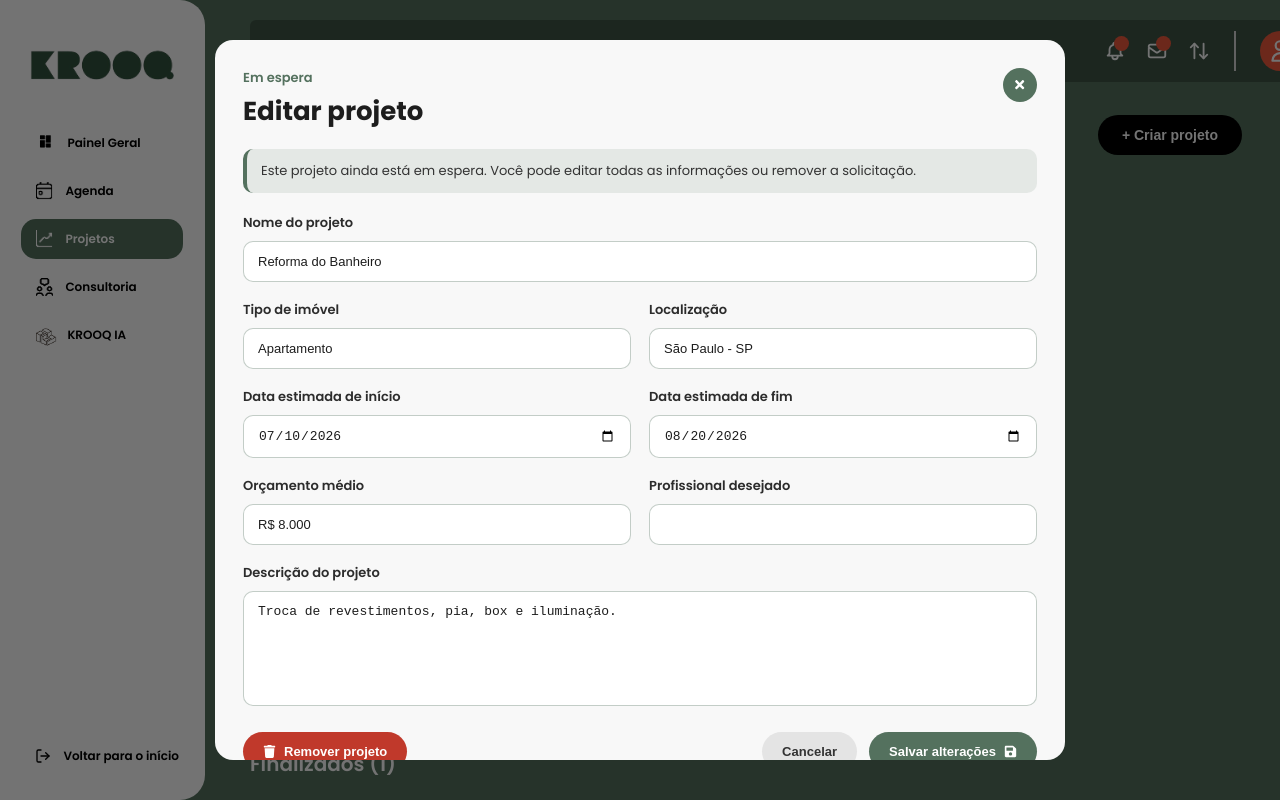
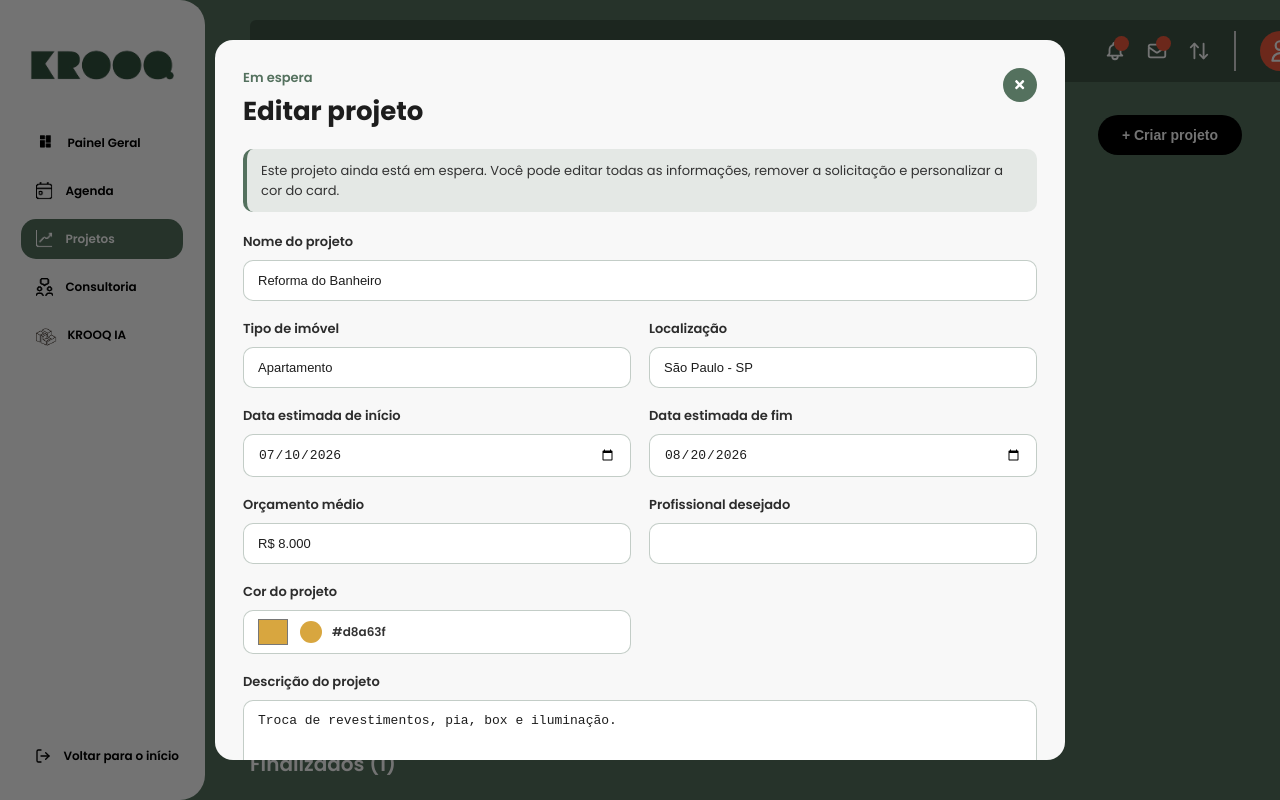
Before and after one commit to KROOQOFC/Front-End-KROOQ, a React (Vite) app in the folder krooq/: page /projetosCliente in a window 1280 px wide. Both pictures are taken after a click on the element 407 px from the left and 354 px from the top of the page. Built offline with nearby package versions, Linux system fonts and the light colour scheme; no server answers.

Commit message:
adiciona funcionalidade de seleção de cor para projetos nos modais de criação e edição

```diff
--- a/krooq/src/components/ModalCriarProjetoCliente/ModalCriarProjetoCliente.css
+++ b/krooq/src/components/ModalCriarProjetoCliente/ModalCriarProjetoCliente.css
@@ -43,7 +43,7 @@
 
 .TopoModalCriarProjetoCliente p {
   margin: 0 0 4px;
-  color: #E35336;
+  color: #e35336;
   font-size: 13px;
   font-weight: 600;
 }
@@ -111,6 +111,41 @@
 .GrupoCampoProjetoCliente input:focus,
 .GrupoCampoProjetoCliente textarea:focus {
   border-color: #54715e;
+}
+
+.CampoCorProjetoCliente {
+  width: 100%;
+  height: 44px;
+  border: 1px solid rgba(84, 113, 94, 0.35);
+  border-radius: 10px;
+  background-color: #fff;
+  padding: 8px 12px;
+  box-sizing: border-box;
+  display: flex;
+  align-items: center;
+  gap: 10px;
+}
+
+.CampoCorProjetoCliente input {
+  width: 34px;
+  height: 34px;
+  border: none;
+  padding: 0;
+  background: transparent;
+  cursor: pointer;
+}
+
+.CampoCorProjetoCliente span {
+  width: 22px;
+  height: 22px;
+  border-radius: 50%;
+}
+
+.CampoCorProjetoCliente p {
+  margin: 0;
+  color: #333;
+  font-size: 12px;
+  font-weight: 600;
 }
 
 .UploadFotosProjetoCliente {
--- a/krooq/src/components/ModalCriarProjetoCliente/ModalCriarProjetoCliente.jsx
+++ b/krooq/src/components/ModalCriarProjetoCliente/ModalCriarProjetoCliente.jsx
@@ -13,6 +13,7 @@ function ModalCriarProjetoCliente({ aberto, aoFechar, aoCriarProjeto }) {
     profissionalDesejado: "",
     descricao: "",
     fotos: [],
+    cor: "#d8a63f",
   });
 
   if (!aberto) return null;
@@ -37,6 +38,7 @@ function ModalCriarProjetoCliente({ aberto, aoFechar, aoCriarProjeto }) {
       profissionalDesejado: "",
       descricao: "",
       fotos: [],
+      cor: "#d8a63f",
     });
   }
 
@@ -128,6 +130,21 @@ function ModalCriarProjetoCliente({ aberto, aoFechar, aoCriarProjeto }) {
             />
           </div>
 
+          <div className="GrupoCampoProjetoCliente">
+            <label>Cor do projeto</label>
+
+            <div className="CampoCorProjetoCliente">
+              <input
+                type="color"
+                value={dadosProjeto.cor}
+                onChange={(e) => atualizarCampo("cor", e.target.value)}
+              />
+
+              <span style={{ backgroundColor: dadosProjeto.cor }}></span>
+              <p>{dadosProjeto.cor}</p>
+            </div>
+          </div>
+
           <div className="GrupoCampoProjetoCliente CampoGrandeProjetoCliente">
             <label>Descrição do projeto</label>
             <textarea
--- a/krooq/src/components/ModalEditarProjetoCliente/ModalEditarProjetoCliente.css
+++ b/krooq/src/components/ModalEditarProjetoCliente/ModalEditarProjetoCliente.css
@@ -113,6 +113,41 @@
   cursor: not-allowed;
 }
 
+.CampoCorEditarProjetoCliente {
+  width: 100%;
+  height: 44px;
+  border: 1px solid rgba(84, 113, 94, 0.35);
+  border-radius: 10px;
+  background-color: #fff;
+  padding: 8px 12px;
+  box-sizing: border-box;
+  display: flex;
+  align-items: center;
+  gap: 10px;
+}
+
+.CampoCorEditarProjetoCliente input {
+  width: 34px;
+  height: 34px;
+  border: none;
+  padding: 0;
+  background: transparent;
+  cursor: pointer;
+}
+
+.CampoCorEditarProjetoCliente span {
+  width: 22px;
+  height: 22px;
+  border-radius: 50%;
+}
+
+.CampoCorEditarProjetoCliente p {
+  margin: 0;
+  color: #333;
+  font-size: 12px;
+  font-weight: 600;
+}
+
 .BotoesModalEditarProjetoCliente {
   grid-column: span 2;
   display: flex;
--- a/krooq/src/components/ModalEditarProjetoCliente/ModalEditarProjetoCliente.jsx
+++ b/krooq/src/components/ModalEditarProjetoCliente/ModalEditarProjetoCliente.jsx
@@ -49,8 +49,8 @@ function ModalEditarProjetoCliente({
 
         <div className="AvisoEditarProjetoCliente">
           {projetoEmEspera
-            ? "Este projeto ainda está em espera. Você pode editar todas as informações ou remover a solicitação."
-            : "Este projeto já foi iniciado. Agora você pode alterar apenas datas, orçamento e finalizar o projeto."}
+            ? "Este projeto ainda está em espera. Você pode editar todas as informações, remover a solicitação e personalizar a cor do card."
+            : "Este projeto já foi iniciado. Agora você pode alterar datas, orçamento, cor e finalizar o projeto."}
         </div>
 
         <form className="FormularioEditarProjetoCliente">
@@ -123,6 +123,23 @@ function ModalEditarProjetoCliente({
             />
           </div>
 
+          <div className="GrupoCampoEditarProjetoCliente">
+            <label>Cor do projeto</label>
+
+            <div className="CampoCorEditarProjetoCliente">
+              <input
+                type="color"
+                value={dadosProjeto.cor || "#d8a63f"}
+                onChange={(e) => atualizarCampo("cor", e.target.value)}
+              />
+
+              <span
+                style={{ backgroundColor: dadosProjeto.cor || "#d8a63f" }}
+              ></span>
+              <p>{dadosProjeto.cor || "#d8a63f"}</p>
+            </div>
+          </div>
+
           <div className="GrupoCampoEditarProjetoCliente CampoGrandeEditarProjetoCliente">
             <label>Descrição do projeto</label>
             <textarea
--- a/krooq/src/pages/ProjetosCliente/ProjetosCliente.jsx
+++ b/krooq/src/pages/ProjetosCliente/ProjetosCliente.jsx
@@ -95,7 +95,7 @@ function ProjetosCliente() {
       fotos: novoProjeto.fotos,
       progresso: "0%",
       prazo: "Aguardando profissional",
-      cor: "#d8a63f",
+      cor: novoProjeto.cor || "#d8a63f",
       status: "Em espera",
     };
 
@@ -150,17 +150,13 @@ function ProjetosCliente() {
       status: "Finalizado",
       progresso: "100%",
       prazo: "Finalizado",
-      cor: "#3d5f47",
     };
 
     setProjetosEmAndamento((projetos) =>
       projetos.filter((projeto) => projeto.id !== projetoFinalizado.id)
     );
 
-    setProjetosFinalizados((projetos) => [
-      projetoFormatado,
-      ...projetos,
-    ]);
+    setProjetosFinalizados((projetos) => [projetoFormatado, ...projetos]);
 
     setModalEditarAberto(false);
     setProjetoSelecionado(null);
```
